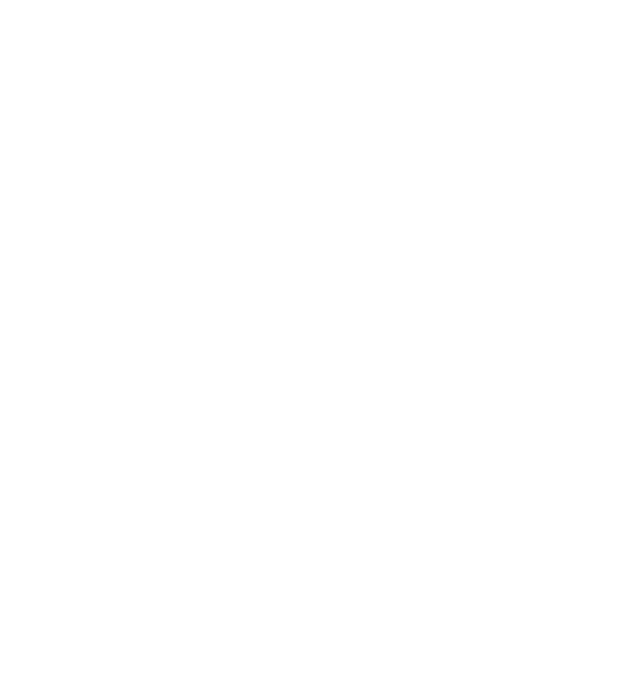
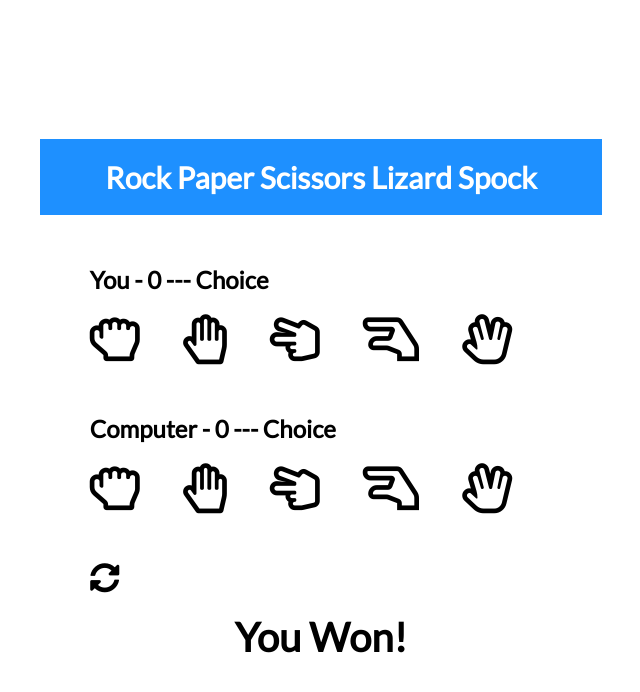
Before and after one commit to bophancungung/js15-spock-rock-game, a plain HTML site: page index.html in a window 1280 px wide. Shown: the whole page, without its empty margins (319-959 px from the left). Drawn offline with Linux system fonts and the light colour scheme.

Commit message:
Build UI - container, fontAwesome

```diff
--- a/index.html
+++ b/index.html
@@ -9,7 +9,36 @@
     <link rel="stylesheet" href="style.css">
 </head>
 <body>
-
+    <div class="game-container">
+        <!-- Header -->
+        <div class="header">
+            <h1>Rock Paper Scissors Lizard Spock</h1>
+        </div>
+        <!-- Player Container -->
+        <div class="player-container" id="player">
+            <h2>You - <span id="player-score">0</span><span class="choice" id="player-choice"> --- Choice</span></h2>
+            <i class="far fa-hand-rock" id="player-rock" title="Rock" ></i>
+            <i class="far fa-hand-paper" id="player-paper" title="Paper" ></i>
+            <i class="far fa-hand-scissors" id="player-scissors" title="Scissors" ></i>
+            <i class="far fa-hand-lizard" id="player-lizard" title="Lizard" ></i>
+            <i class="far fa-hand-spock" id="player-spock" title="Spock" ></i>
+        </div>
+        <!-- Computer Container -->
+        <div class="player-container" id="computer">
+            <h2>Computer - <span id="computer-score">0</span><span class="choice" id="computer-choice"> --- Choice</span></h2>
+            <i class="far fa-hand-rock" id="computer-rock" title="Rock" ></i>
+            <i class="far fa-hand-paper" id="computer-paper" title="Paper" ></i>
+            <i class="far fa-hand-scissors" id="computer-scissors" title="Scissors" ></i>
+            <i class="far fa-hand-lizard" id="computer-lizard" title="Lizard" ></i>
+            <i class="far fa-hand-spock" id="computer-spock" title="Spock" ></i>
+        </div>
+        <!-- Reset icon -->
+        <i class="fas fa-sync-alt reset-icon" title="Reset" ></i>
+        <!-- Results text -->
+        <div class="result-container">
+            <h3 class="result-text" id="result-text">You Won!</h3>
+        </div>
+    </div>
     <!-- Script -->
     <script src="script.js"></script>
 </body>
```
